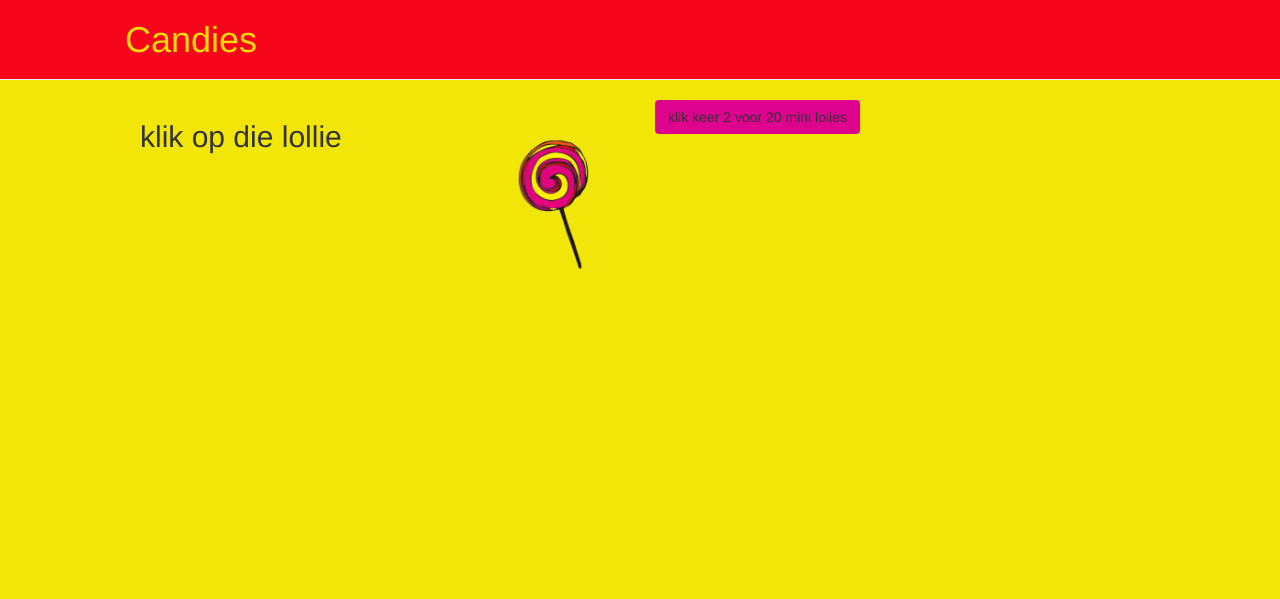
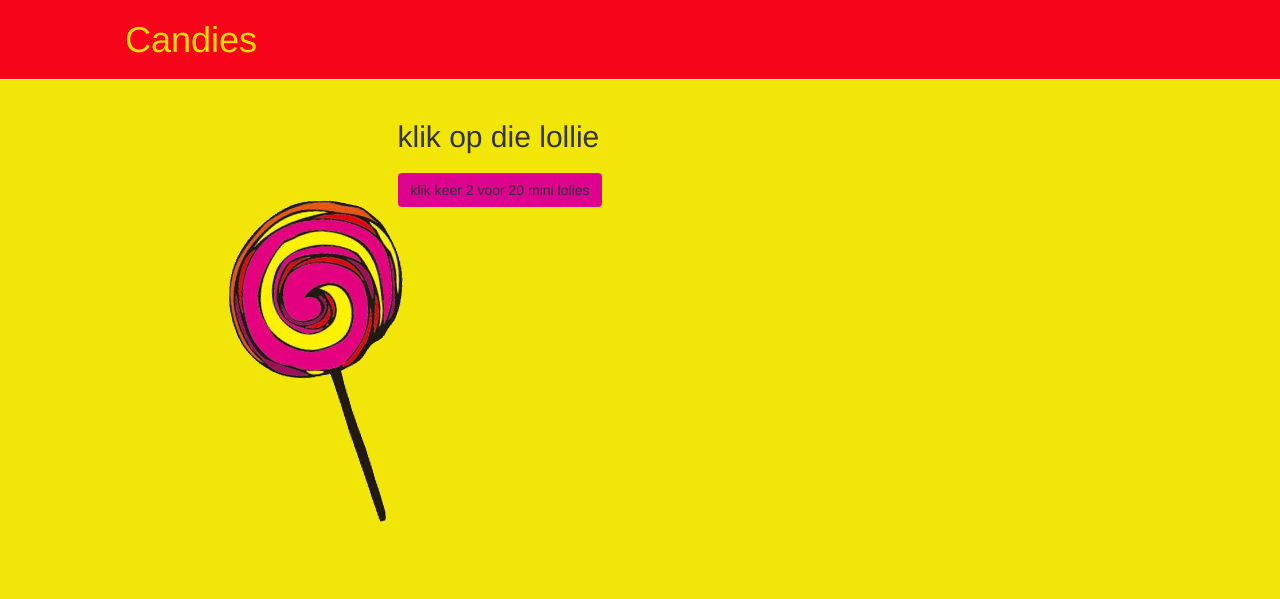
Before and after one commit to regilioDielemans/lollipop-clicker, a PHP site: page / in a window 1280 px wide. Shown: the top 599 px of the page. Run offline with PHP 8.4, Linux system fonts and the light colour scheme.

Commit message:
lolliepops

```diff
--- a/assets/css/style.css
+++ b/assets/css/style.css
@@ -24,11 +24,17 @@ h1 {
 }
 
 img {
-	height: 200px;
+	height: 500px;
 	margin-left: auto;
 	margin-right: auto;
+	transition: height 0.2s;
 
 }
+img:active{
+	height: 180px;
+}
+
+
 button{
 	background-color: #DD038F;
 }
--- a/assets/js/script.js
+++ b/assets/js/script.js
@@ -7,6 +7,7 @@ $(".clicker").click(function(){
     case 1:
          lollies = lollies + 1;
 		$(".ja").html("<h2>je hebt " + lollies + " mini lollies<h2>");
+
         break;
     case 2:
         lollies = lollies + 2;
@@ -19,10 +20,11 @@ $(".clicker").click(function(){
 
 $(".keer-2").click(function(){
 	if(level  > 1){
-		alert('je hebt dit al gekocht');
+
 	}else if(lollies >= 20) {
 		lollies = lollies - 20;
 		level = 2;
+		$(".keer-2").html('<strike>klik keer 2 voor 20 mini lolies</strike>');
 		$(".ja").html("<h2>je hebt " + lollies + " mini lollies</h2>");
 	};
 
--- a/index.php
+++ b/index.php
@@ -1,3 +1,4 @@
+
 <?php require 'includes/header.php' ?>
 
 <div class="page-header">
@@ -7,19 +8,19 @@
 </div>
 
 <div class="container">
-	<div class="col-md-4">
-		<p class="ja"></p>
-	</div>
-
-	<div class="col-md-2">
+		<div class="col-md-3">
 		<div class="clicker">
-			<img src="assets/img/lollipop1.png" alt="">
+			<img class="lollipop-img" src="assets/img/lollipop1.png" alt="">
 		</div>
 	</div>
 
 	<div class="col-md-4">
+		<p class="ja"></p>
 		<button class="keer-2 btn">klik keer 2 voor 20 mini lolies</button>
 	</div>
+
+
+
 </div>
 
 <?php require 'includes/footer.php'; ?>
```
